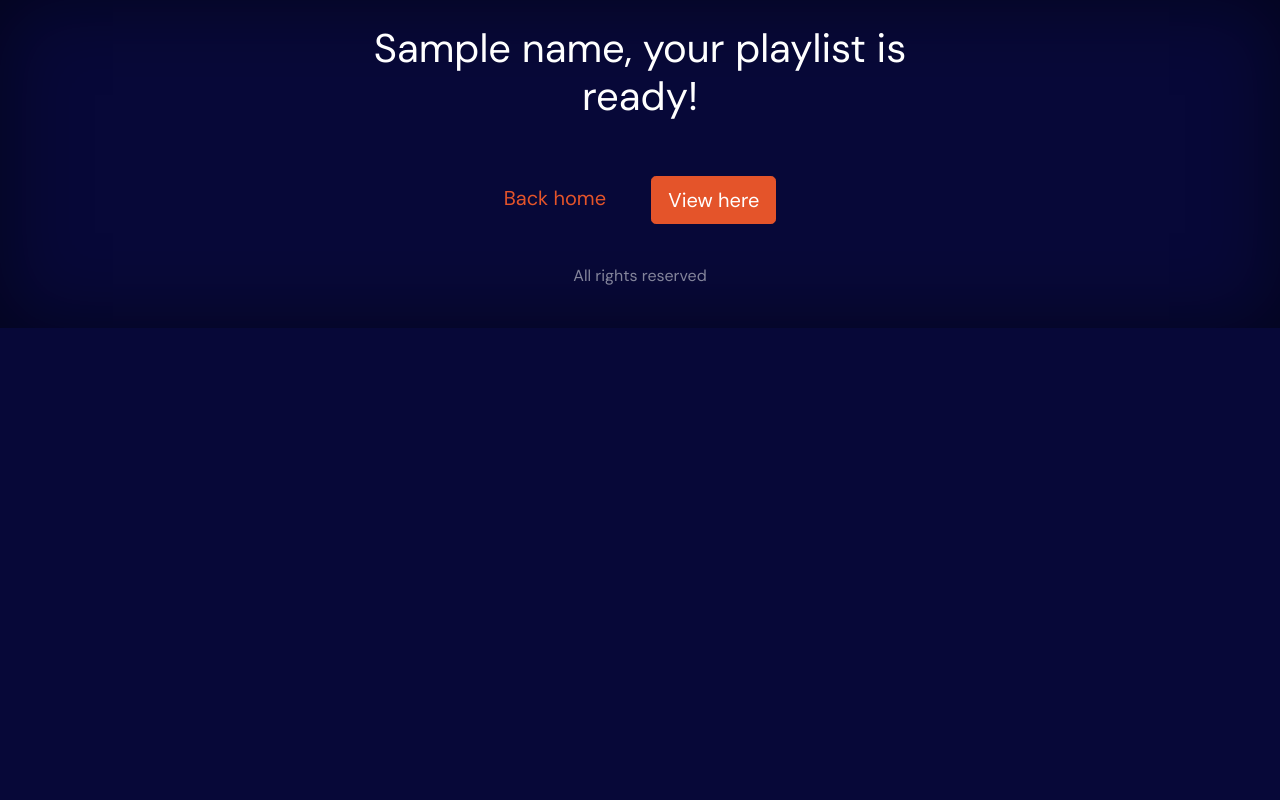
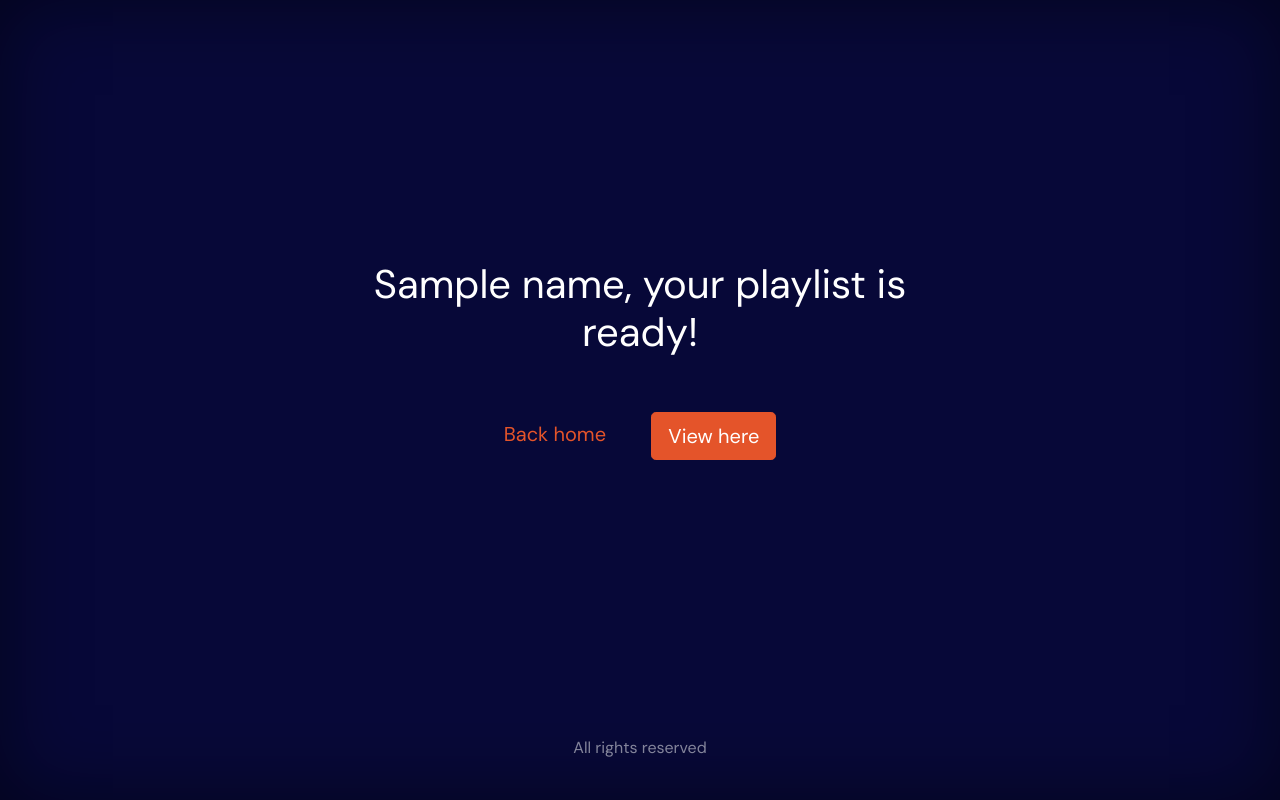
Before and after one commit to Ajisco/Sami-Depression, a Flask app: template templates/music.html in a window 1280 px wide. Run offline with Flask 2, Linux system fonts and the light colour scheme; the template is opened without the code that fills it: most values are stand-ins (such as "Sample title", 1, 10 or a date in 2020); some libraries are stand-ins or nearby versions.

Commit message:
Update music.html

```diff
--- a/templates/music.html
+++ b/templates/music.html
@@ -42,7 +42,7 @@
      <link href='https://fonts.googleapis.com/css?family=DM Sans' rel='stylesheet'>
 
   </head>
-  <body class="d-flex text-center text-white" style="text-shadow:none;background-color:#070838; font-family: DM Sans;">
+  <body class="d-flex h-100 text-center text-white" style="text-shadow:none;background-color:#070838; font-family: DM Sans;">
 <div class="cover-container d-flex w-100 h-100 p-4 mx-auto flex-column">
 
 <header class="mb-auto">
```
